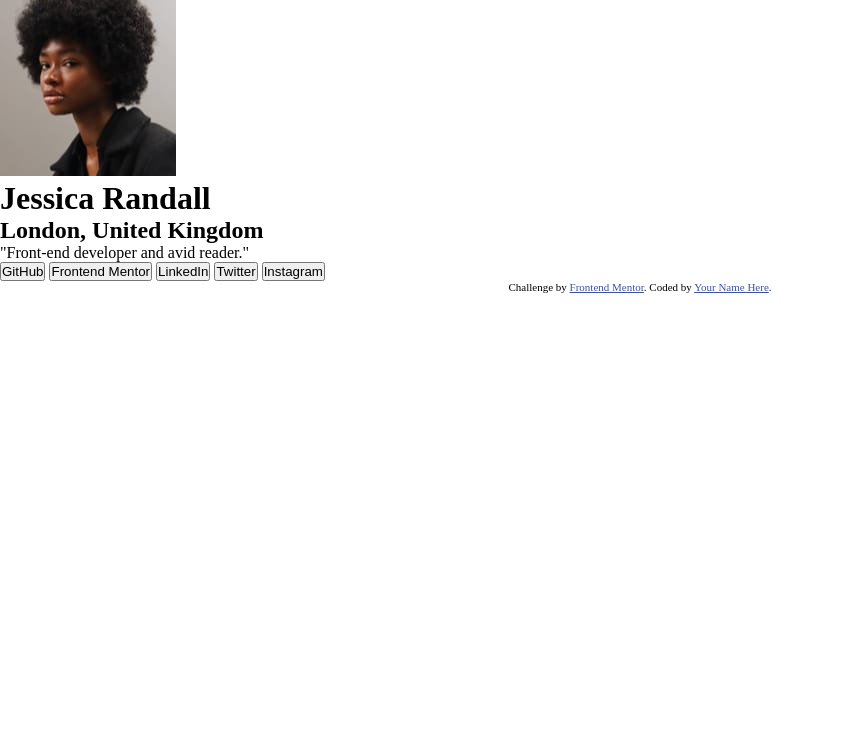
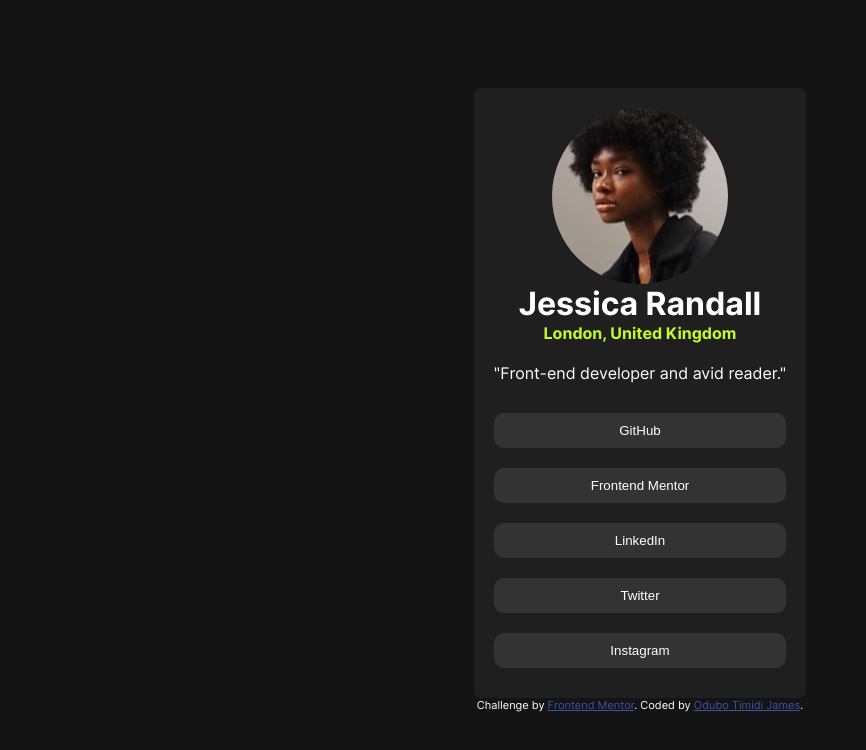
Before and after one commit to timidij/social-links-profile, a plain HTML site: page index.html in a window 1280 px wide. Shown: the whole page, without its empty margins (0-866 px from the left). Drawn offline with Linux system fonts and the light colour scheme.

Commit message:
updated html

```diff
--- a/index.html
+++ b/index.html
@@ -17,22 +17,21 @@
 <body>
 <main>
   <div class="image">
-    <img src="./assets/images/avatar-jessica.jpeg" alt="" srcset="">
+    <img src="./assets/images/avatar-jessica.jpeg" alt="avatar" class="imo">
   </div>
   <h1>
     Jessica Randall
 
   </h1>
-  <h2 class="location">
+  <h4 class="location">
 
     London, United Kingdom
-  </h2>
+  </h4>
   <p class="para">
 
     "Front-end developer and avid reader."
   </p>
 
-</main>
 
 <div class="linkage">
 
@@ -61,9 +60,10 @@
 </button>
 
 </div>
+</main>
   <div class="attribution">
     Challenge by <a href="https://www.frontendmentor.io?ref=challenge" target="_blank">Frontend Mentor</a>.
-    Coded by <a href="#">Your Name Here</a>.
+    Coded by <a href="#">Odubo Timidi James</a>.
   </div>
 </body>
 </html>
--- a/style.css
+++ b/style.css
@@ -3,7 +3,10 @@
     margin: 0px;
     box-sizing: border-box;
 }
-
+@font-face {
+    font-family: ofl;
+    src: url(./assets/fonts/Inter-VariableFont_slnt\,wght.ttf);
+}
 :root{
     /* ### Primary */
 
@@ -17,3 +20,58 @@
 --Off-Black: hsl(0, 0%, 8%);
 
 }
+body{
+    height: 100vh;
+    background-color: var(--Off-Black);
+    color: var(--White);
+    display: grid;
+    align-content: center;
+    justify-content: center;
+    font-family: ofl, 'Courier New', Courier, monospace;
+}
+
+.imo{
+    border-radius: 50%;
+}
+main{
+    display: grid;
+    /* grid-template-columns: 300px; */
+    align-items: center;
+    /* max-width: 700px; */
+    align-content: center;
+    text-align: center;
+    padding: 20px;
+    border-radius: 7px;
+    background-color: var(--Dark-Grey);
+}
+
+.linkage{
+    display: grid;
+    grid-template-columns: 5fr;
+    /* align-items: center; */
+
+}
+.image{
+    display: grid;
+    align-items: center;
+    justify-content: center;
+}
+button{
+    padding: 10px;
+    border: none;
+    color: var(--White);
+    background-color: var(--Grey);
+    border-radius: 10px;
+    margin: 10px 0px 10px 0px;
+}
+.location{
+    color: var(--Green);
+}
+.para{
+    margin: 20px 0px 20px 0px;
+}
+button:hover{
+    color: var(--Off-Black);
+    font-weight: bold;
+    background-color: var(--Green);
+}
```
